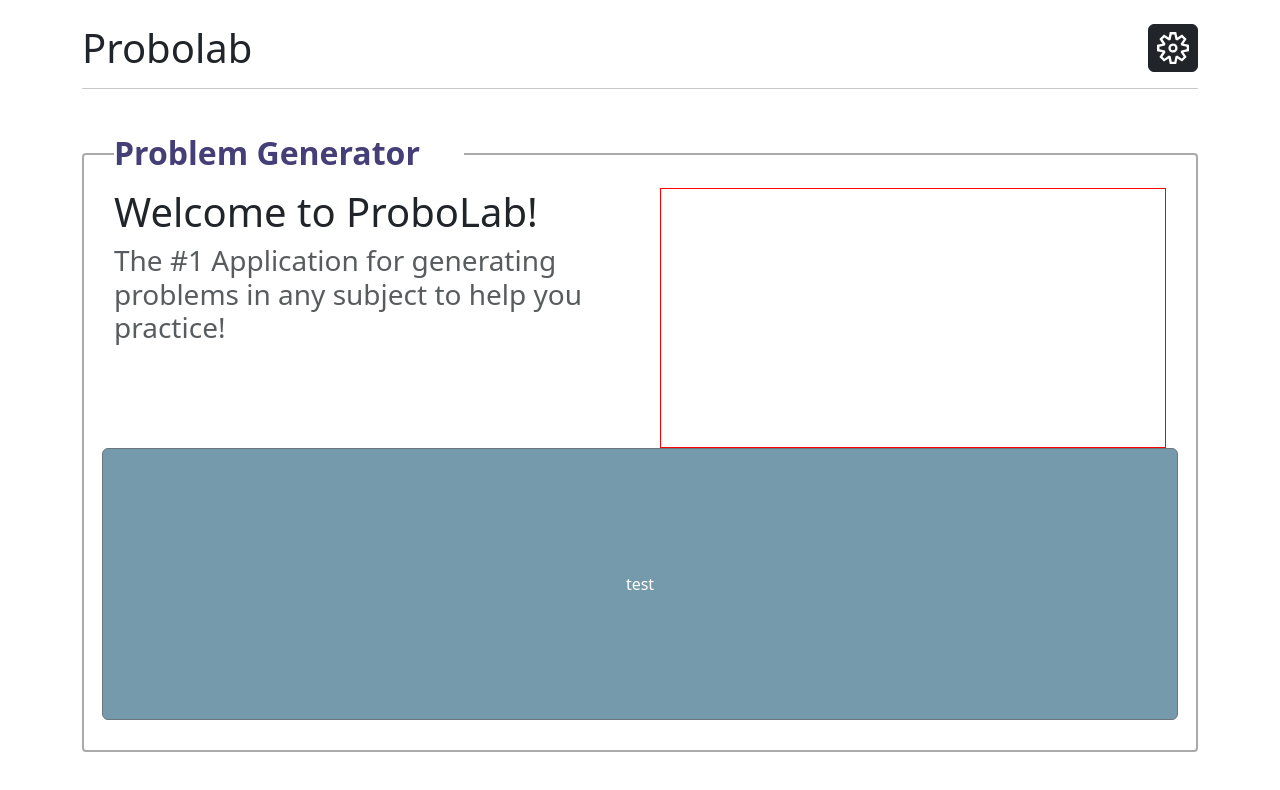
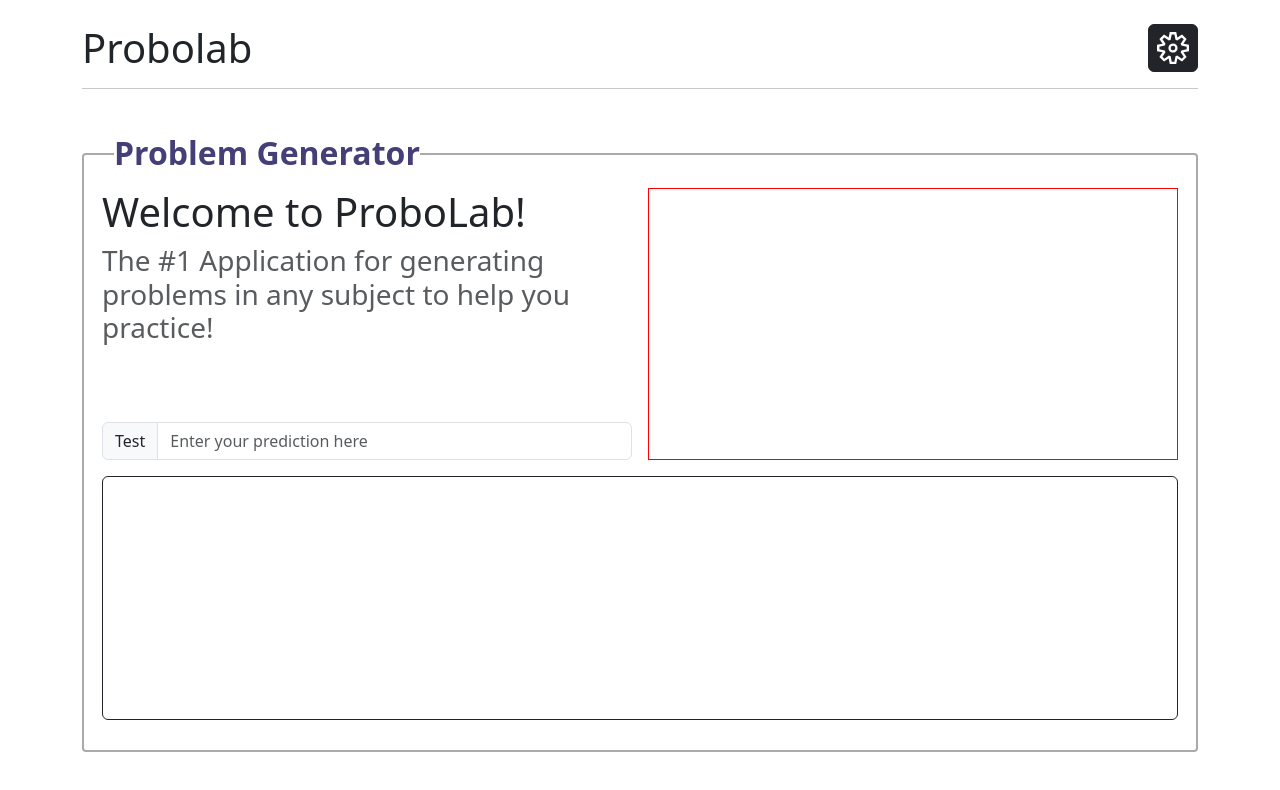
Before and after one commit to osam7a/Probolab, a React (Create React App) app: page / in a window 1280 px wide. Shown: the top 790 px of the page. Built offline with nearby package versions, Linux system fonts and the light colour scheme.

Commit message:
Multiple changes to Question component include: - Set the width of problem_subject to be 'max-content' - Input text for answers, with a new parameter "hide_input" to hide the input - Steps section, not-complete

```diff
--- a/src/components/question.js
+++ b/src/components/question.js
@@ -1,5 +1,4 @@
 import 'bootstrap/dist/css/bootstrap.min.css';
-import { Button } from 'reactstrap';
 
 function Question(props) {
     var question_data = props.question_data;
@@ -7,23 +6,33 @@ function Question(props) {
     var problem_description = question_data[1];
     var problem_answer = question_data[2];
     var problem_steps = question_data[3];
-    var problem_subject = question_data[4]
+    var problem_subject = question_data[4];
+    var hide_input = question_data[5];
 
     return (
         <div className="fieldset flex-grow-1 d-flex flex-column">
-            <span>{problem_subject}</span>
-            <div className="main flex-grow-1 d-flex flex-column">
+            <span style={{width: "max-content"}}>{problem_subject}</span>
+            <div className="main flex-grow-1 d-flex flex-column gap-3">
                 <div className="row gap-3 flex-grow-1 flex-md-grow-0">
-                    <div className="col-md">
+                    <div className="d-flex flex-column col-md p-0">
                         <h1 id="question_text">{problem_text}</h1>
                         <h3 className="text-muted">{problem_description}</h3>
+                        {hide_input ? null :
+                        <div className="mt-auto" id="prediction-container">
+                            <div className="input-group">
+                                <span className="input-group-text" id="prediction-label">Test</span>
+                                <input type="text" className="form-control" placeholder="Enter your prediction here" aria-label="Username" aria-describedby="basic-addon1" id="prediction" />
+                            </div>
+                        </div>
+                        }
                     </div>
-                    <div className="col-md order-md-last order-first">
+                    <div className="col-md order-md-last order-first p-0">
                         <canvas style={{border: "1px solid red"}} className="w-100 h-100"></canvas>
                     </div>
                 </div>
-                <div className="row flex-md-grow-1">
-                    <Button style={{backgroundColor: "#759aab"}}>test</Button>
+                <div className="row flex-md-grow-1 d-flex h-100 border border-dark rounded p-3 flex-column">
+                    <div id="steps" style={{flexGrow: 1, overflowY: 'auto', height: '200px'}}>
+                    </div>
                 </div>
             </div>
         </div>
```
